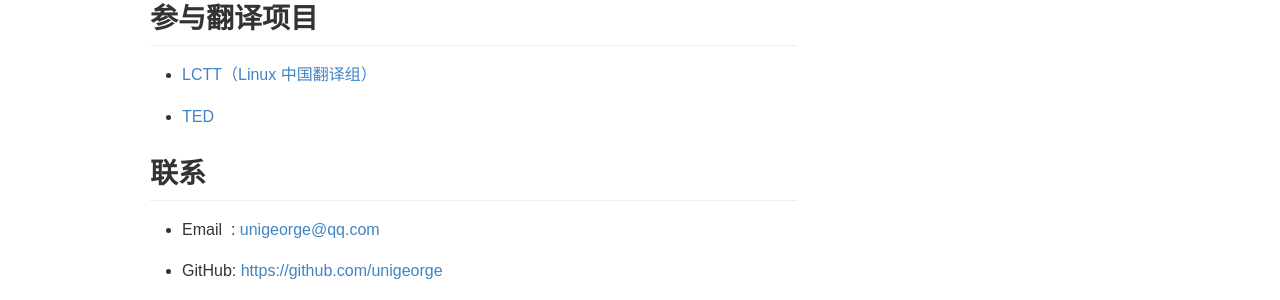
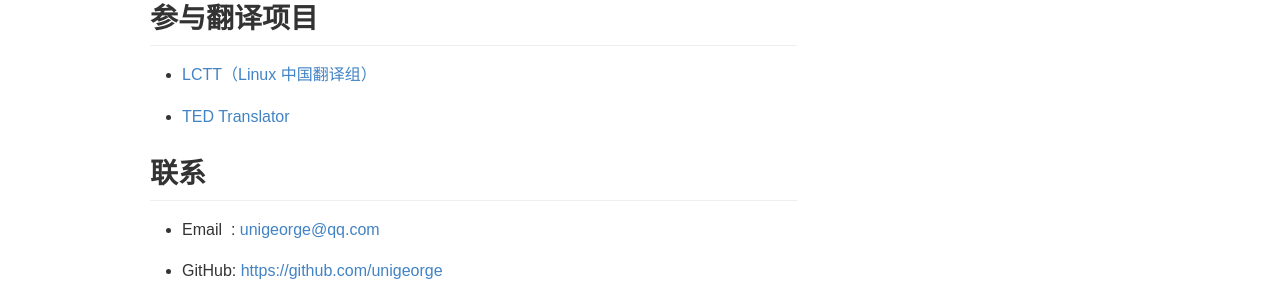
Before and after one commit to unigeorge/unigeorge.github.io, a Jekyll site: the page built from pages/about.md, in a window 1280 px wide. Shown: the part 484-784 px from the top of the page. Built offline with Jekyll 4.4.1, drawn with Linux system fonts in a browser that asks for light colours; some web fonts are replaced; a style sheet for code colours, icons or effects is not loaded.

Commit message:
Update about.md

```diff
--- a/pages/about.md
+++ b/pages/about.md
@@ -24,7 +24,7 @@ permalink: /about/
 
 - [LCTT（Linux 中国翻译组）](https://linux.cn/lctt/unigeorge)
 
-- [TED](https://www.ted.com/profiles/30267943/translator)
+- [TED Translator](https://www.ted.com/profiles/30267943/translator)
 
 ## 联系
 
```
